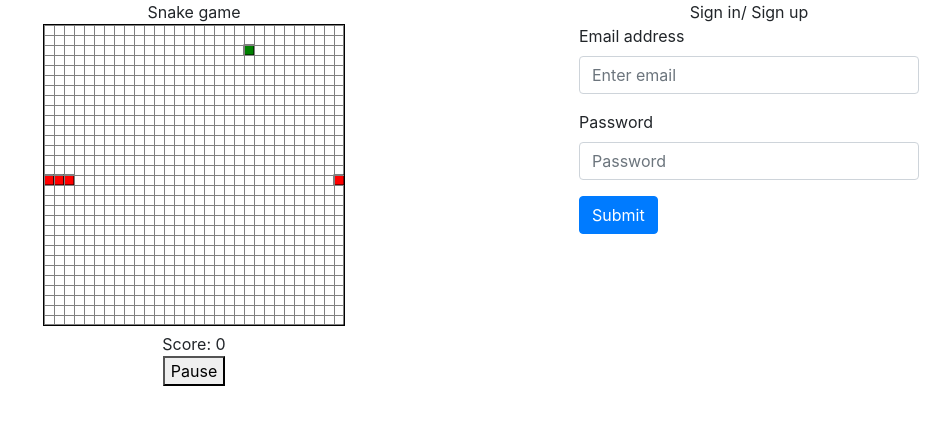
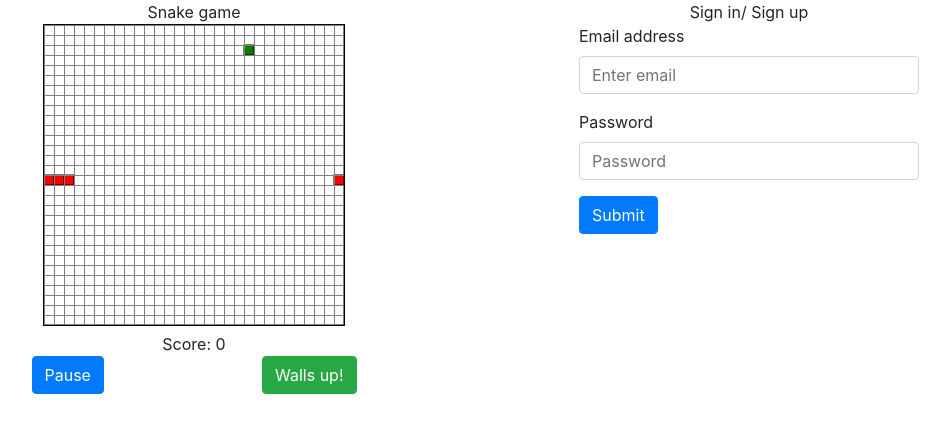
Before and after one commit to thapasya-m/snake-game-react, a React (Create React App) app in the folder frontend/: page / in a window 1280 px wide. Shown: the top 432 px of the page, without its empty margins (176-1126 px from the left). Built offline with nearby package versions, Linux system fonts and the light colour scheme.

Commit message:
toggle wall

```diff
--- a/frontend/src/components/SnakeGame.js
+++ b/frontend/src/components/SnakeGame.js
@@ -30,7 +30,8 @@ class SnakeGame extends Component {
                 y: 0
             },
             score: 0,
-            isPaused: false
+            isPaused: false,
+            isWalled: false
         }
     }
     componentDidMount() {
@@ -115,7 +116,7 @@ class SnakeGame extends Component {
         }
     }
     movingSlow() {
-        const { currentDirection, frogPosition, isPaused } = this.state;
+        const { currentDirection, frogPosition, isPaused, isWalled } = this.state;
         setTimeout(() => {
             this.clearCanvas();
             this.justDraw(frogPosition, "green");
@@ -165,16 +166,16 @@ class SnakeGame extends Component {
         }
     }
     didSnakeDie() {
-        const { snake } = this.state
+        const { snake, isWalled } = this.state
         const head = { x: snake[0].x, y: snake[0].y }
         for (let i = 4; i < snake.length; i++) {
             if (snake[i].x === head.x && snake[i].y === head.y) {
                 return true
             }
         }
-        // if (this.didSnakeHitWall(head)) {
-        //     return true
-        // }
+        if (isWalled && this.didSnakeHitWall(head)) {
+            return true
+        }
 
         return false
     }
@@ -259,6 +260,12 @@ class SnakeGame extends Component {
             isPaused: !_isPaused
         })
     }
+    toggleStage = () => {
+        let _isWalled = this.state.isWalled
+        this.setState({
+            isWalled: !_isWalled
+        })
+    }
     componentDidUpdate(prevProps, prevState, snapshot) {
         if ((this.state.isPaused !== prevState.isPaused)
             && !this.state.isPaused) {
@@ -266,7 +273,7 @@ class SnakeGame extends Component {
         }
     }
     render() {
-        const { isPaused, score } = this.state;
+        const { isPaused, score, isWalled } = this.state;
         return (
             <div className="col-8">
                 <header className="">
@@ -277,8 +284,14 @@ class SnakeGame extends Component {
                     id="snake_board" width="300" height="300">
                 </canvas>
                 <aside>Score: {score}</aside>
-                <button onClick={() => this.toggleGame()}>
-                    {!isPaused ? "Pause" : "Resume"}</button>
+                <div className="container d-flex justify-content-between col-6">
+                    <button className="btn btn-primary " onClick={() => this.toggleGame()}>
+                        {!isPaused ? "Pause" : "Resume"}</button>
+                    <button className="btn btn-success"
+                        onClick={() => this.toggleStage()}>
+                        {isWalled ? "Down the wall!" : "Walls up!"}</button>
+
+                </div>
             </div>
         );
     }
```
